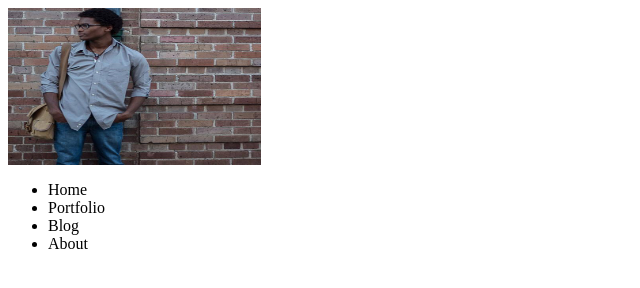
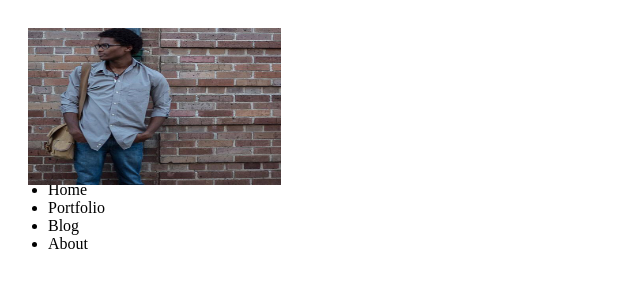
Before and after one commit to VicYork/VicYork.github.io, a website: page client/shared/nav/navbar.html in a window 1280 px wide. Shown: the whole page, without its empty margins (0-640 px from the left). Drawn offline with Linux system fonts and the light colour scheme; files whose address does not match are found by name.

Commit message:
Offset the position of the profile image.

```diff
--- a/client/shared/nav/navbar.html
+++ b/client/shared/nav/navbar.html
@@ -5,7 +5,8 @@
     <div class="nav-wrapper deep-orange">
       <a ui-sref="/" class="brand-logo">
         <img src="client/assets/img/me.jpg" alt=""
-             class="circle responsive-img" style="width: 20%; height: 20%">
+             class="circle responsive-img" style="width: 20%; height: 20%;
+             transform: translate(20px,20px);">
       </a>
       <ul id="nav-mobile" class="right hide-on-med-and-down">
         <li><a ui-sref="home">Home</a></li>
```
